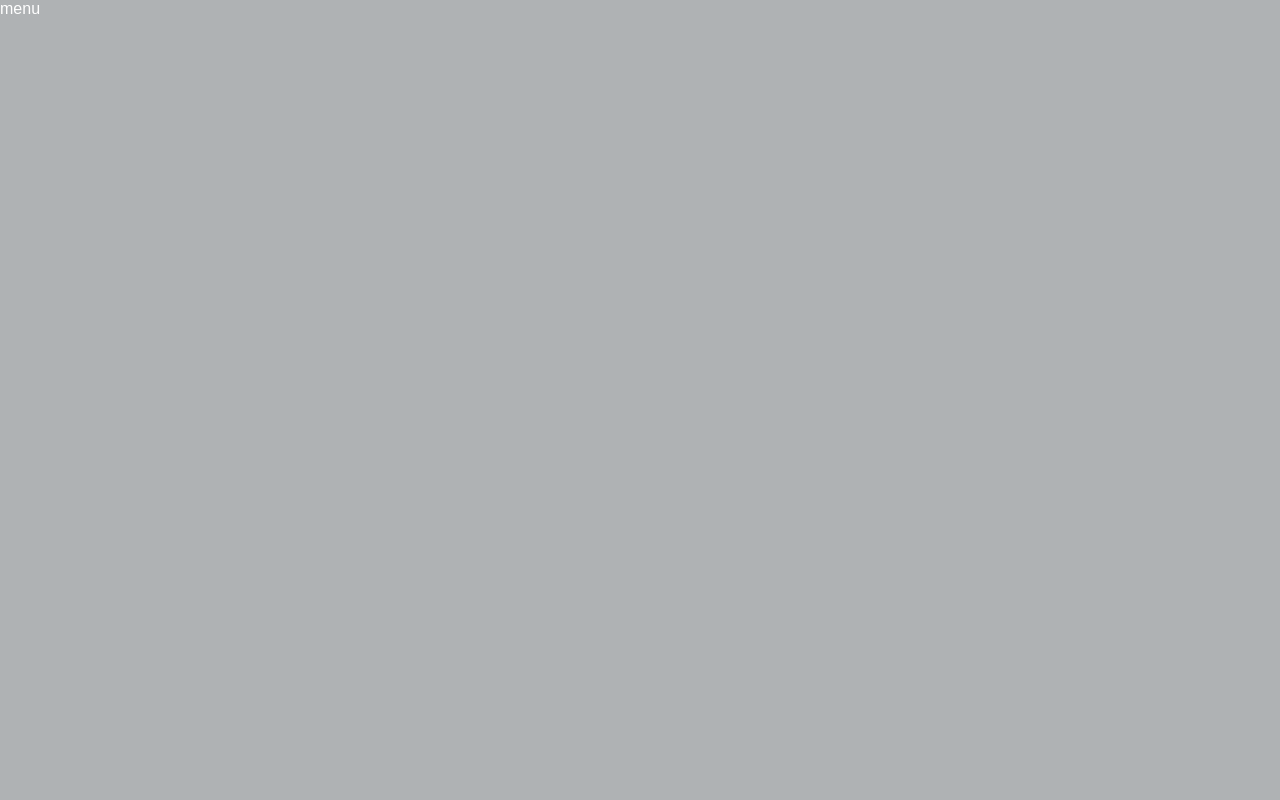
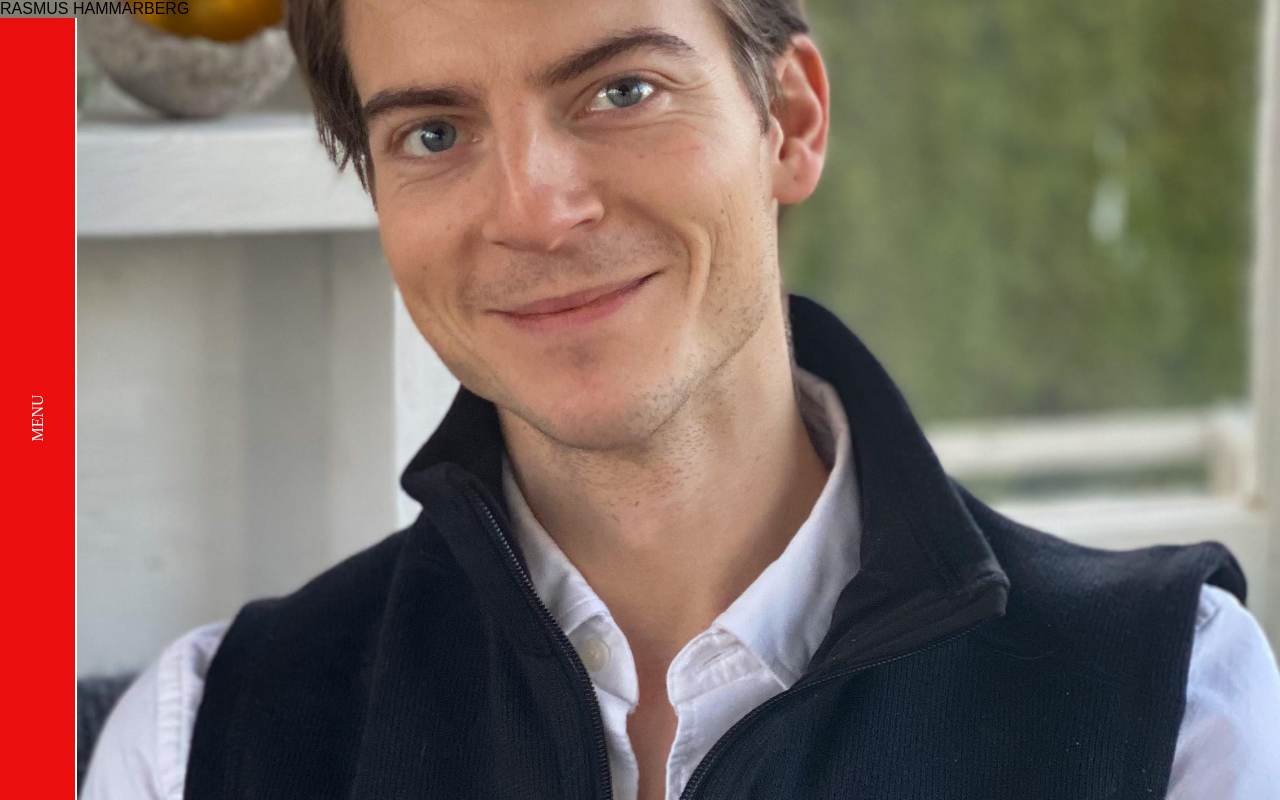
Before and after one commit to Code-Institute-Submissions/ColinHammarberg-MS2, a plain HTML site: page resume.html in a window 1280 px wide. Drawn offline with nearby package versions, Linux system fonts and the light colour scheme.

Commit message:
Added some css to the resume.page

```diff
--- a/assets/css/resume.css
+++ b/assets/css/resume.css
@@ -0,0 +1,102 @@
+html,
+body {
+    margin: 0;
+    padding: 0;
+    width: 100%;
+    height: 100vh;
+    font-family: "Arial" !important;
+    background: url(../images/Rasmus4.jpg) no-repeat 100% 50%;
+    background-size: cover;
+}
+
+.hero-title {
+    color: #fff;
+    text-transform: uppercase;
+    font-size: 48px;
+}
+
+.wrapper {
+    position: fixed;
+    width: 100%;
+    height: 100vh;
+}
+
+.navbar {
+    box-sizing: border-box;
+    position: fixed;
+    width: 6%;
+    height: 100vh;
+    background: #eb0e0e;;
+    display: flex;
+    align-items: center;
+    justify-content: center;
+    border-right: 2.4px solid #fff;
+}
+
+.nav-toggle {
+    cursor: pointer;
+    transform: rotate(-90deg);
+    font-family: "Monument Extended";
+    color: #fff;
+    font-weight: lighter;
+    text-transform: uppercase;
+}
+
+.nav {
+    position: fixed;
+    width: 0%;
+    height: 100%;
+    overflow: hidden;
+    display: flex;
+    align-items: center;
+    left: 6%;
+    background: #000;
+}
+
+.nav-items {
+    margin: 60px;
+}
+
+.nav-item {
+    position: relative;
+    font-size: 120px;
+}
+
+.nav-item a {
+    position: relative;
+    top: 140px;
+    text-decoration: none;
+    color: #eb0e0e;
+    text-transform: uppercase;
+    font-size: 140px;
+    font-weight: lighter;
+    letter-spacing: -8px;
+    transition: 1s;
+}
+
+.nav-item-wrapper:after {
+    content: "";
+    position: absolute;
+    top: 140px;
+    left: 0;
+    width: 110%;
+    height: 100%;
+    background: #000;
+    margin: 0 auto;
+    transition: 1s;
+}
+
+.nav-item:after {
+    content: "";
+    position: absolute;
+    top: 45%;
+    left: 0;
+    width: 0%;
+    height: 2.8px;
+    background: #fff;
+    transition: 0.3s;
+}
+
+.nav-item:hover:after {
+    width: 100%;
+}
--- a/resume.html
+++ b/resume.html
@@ -4,12 +4,13 @@
         <meta charset="UTF-8" />
         <meta name="viewport" content="width=device-width, initial-scale=1.0" />
         <title>Slide Out Navigation</title>
-        <link rel="stylesheet" href="assets/css/styles.css" />
+        <link rel="stylesheet" href="assets/css/resume.css" />
         <script src="https://code.jquery.com/jquery-3.4.1.js"></script>
         <script src="https://cdnjs.cloudflare.com/ajax/libs/gsap/2.1.2/TweenMax.min.js"></script>
     </head>
     <body>
         <div class="wrapper">
+            <div class="header">RASMUS HAMMARBERG</div>
             <div class="navbar">
                 <div class="nav-toggle">menu</div>
             </div>
@@ -65,9 +66,6 @@
                 t1.reversed(!t1.reversed());
             });
 
-
-
-
         </script>
         </body>
         </html>
```
Also changed, not shown: assets/images/Rasmus4.jpg (added).
